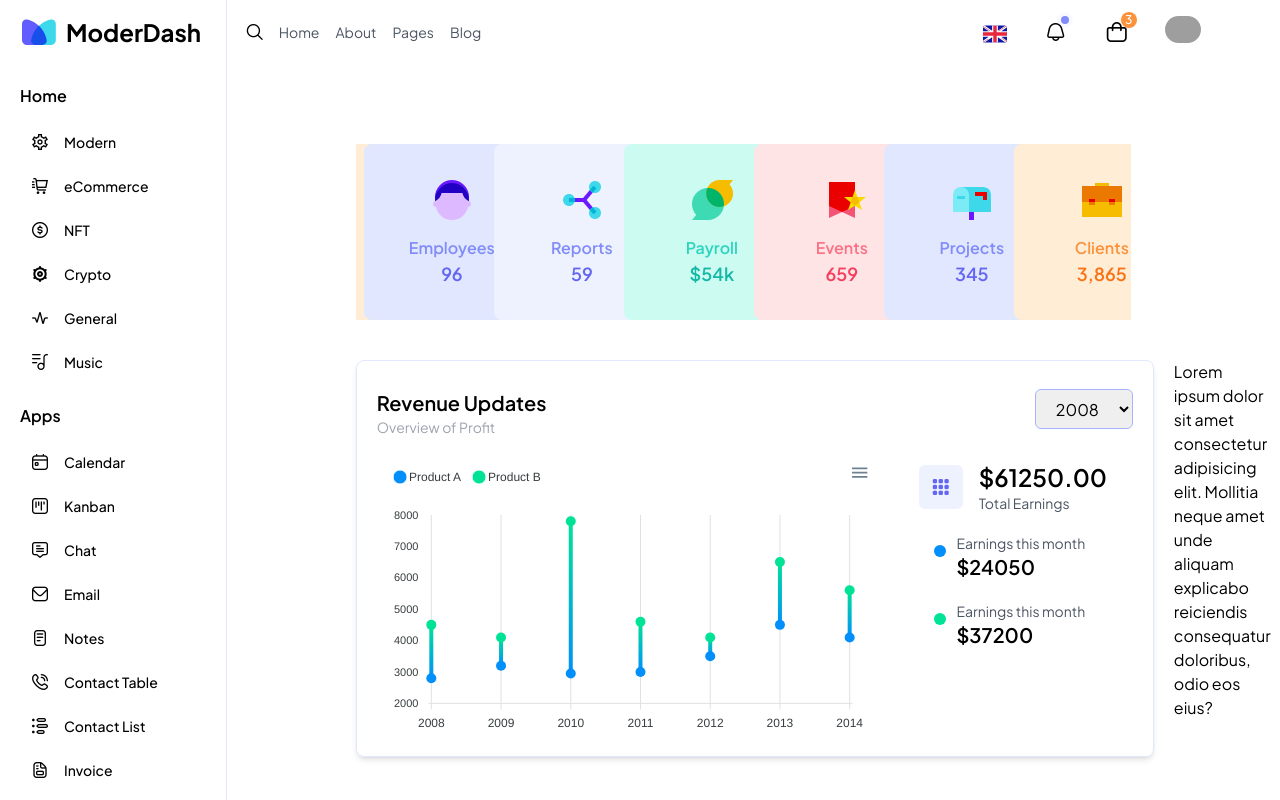
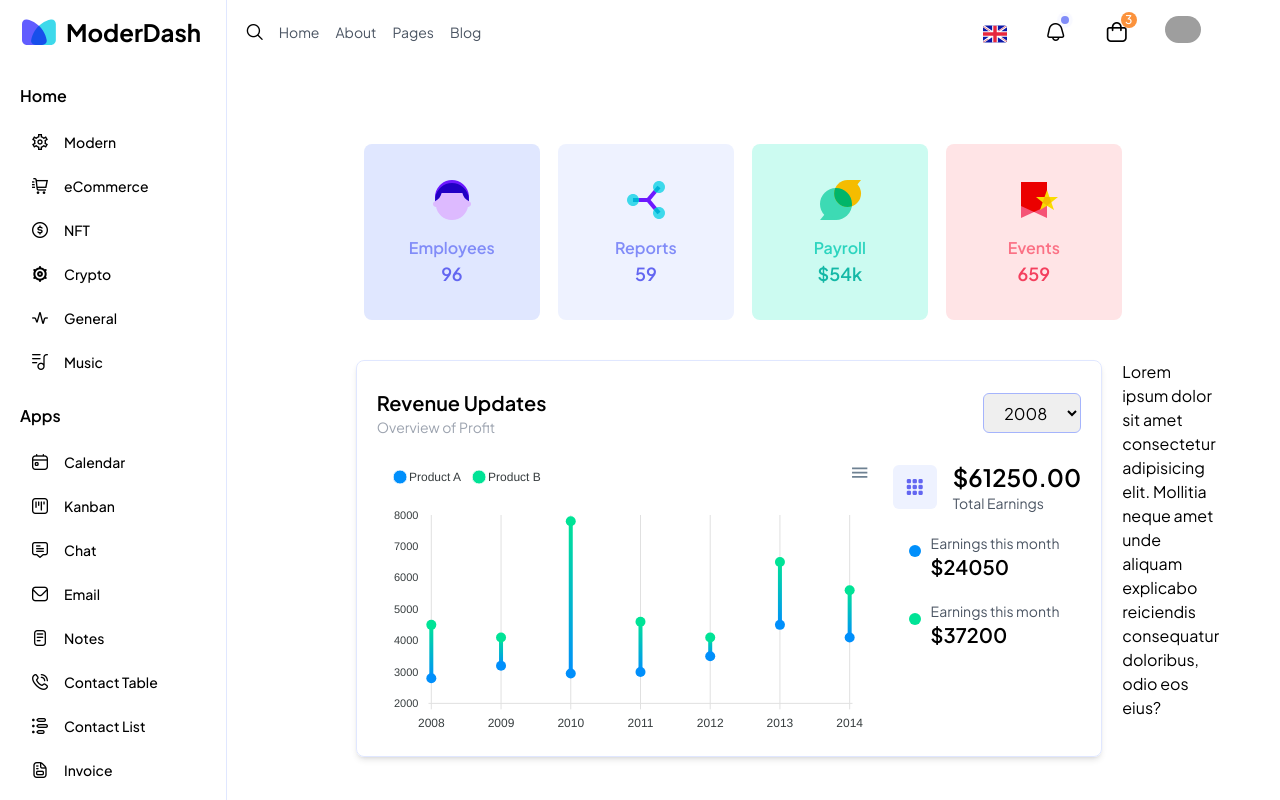
Before and after one commit to AjinathTangade/ModerDash, a React (Vite) app: page / in a window 1280 px wide. Built offline with nearby package versions, Linux system fonts and the light colour scheme; grey boxes are pictures that could not be loaded.

Commit message:
RevenueUpdates components done

```diff
--- a/src/components/Dashboard/Dashboard.jsx
+++ b/src/components/Dashboard/Dashboard.jsx
@@ -17,7 +17,11 @@ function Dashboard() {
               <RevenueUpdates />
             </div>
             <div>
-              <p>Lorem ipsum dolor sit amet consectetur adipisicing elit. Mollitia neque amet unde aliquam explicabo reiciendis consequatur doloribus, odio eos eius?</p>
+              <p>
+                Lorem ipsum dolor sit amet consectetur adipisicing elit.
+                Mollitia neque amet unde aliquam explicabo reiciendis
+                consequatur doloribus, odio eos eius?
+              </p>
             </div>
           </div>
         </div>
--- a/src/components/Graphs/RevenueUpdates/RevenueUpdates.jsx
+++ b/src/components/Graphs/RevenueUpdates/RevenueUpdates.jsx
@@ -116,7 +116,7 @@ function RevenueUpdates() {
               Overview of Profit
             </p>
           </div>
-          <div className="flex justify-end ">
+          <div className="flex justify-end items-center">
             <select
               className="border border-indigo-300 rounded-md text-md outline-none px-4 h-10 w-30"
               onChange={handleYearChange}
@@ -140,7 +140,7 @@ function RevenueUpdates() {
             height={280}
             width={500}
           />
-          <div className="min-w-60">
+          <div className="min-w-54">
             <div className="flex flex-col gap-5">
               <div className="flex gap-4 items-center justify-center">
                 <div className="bg-indigo-50 w-11 h-11 flex items-center justify-center rounded-md">
--- a/src/components/SliderComponent/SliderComponent.jsx
+++ b/src/components/SliderComponent/SliderComponent.jsx
@@ -10,15 +10,41 @@ function SliderComponent() {
     speed: 500,
     slidesToShow: 6,
     slidesToScroll: 1,
+    responsive: [
+      {
+        breakpoint: 426,
+        settings: {
+          slidesToShow: 2,
+        },
+      },
+      {
+        breakpoint: 769,
+        settings: {
+          slidesToShow: 4,
+        },
+      },
+      {
+        breakpoint: 1025,
+        settings: {
+          slidesToShow: 5,
+        },
+      },
+      {
+        breakpoint: 1441,
+        settings: {
+          slidesToShow: 4,
+        },
+      },
+    ],
   };
 
   return (
     <div className="mt-20">
-      <Slider {...sliderSettings} >
+      <Slider {...sliderSettings}>
         {slidesData.map((slide, index) => (
           <div key={index} className="">
             <div
-              className={`bg-${slide.bgColor} h-44 w-44 flex flex-col items-center justify-center rounded-lg gap-3 mx-2`}
+              className={`bg-${slide.bgColor} h-44 lg:w-44 flex flex-col items-center justify-center rounded-lg gap-3 mx-2`}
             >
               <div>
                 <img src={slide.icon} alt={slide.title} />
```
Also changed, not shown: src/components/Graphs/YearlyBreakup/YearlyBreakup.jsx (added).
